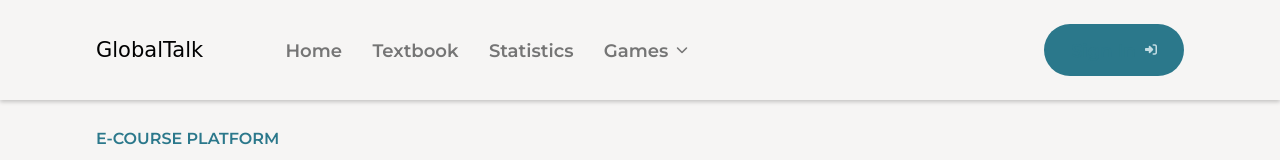
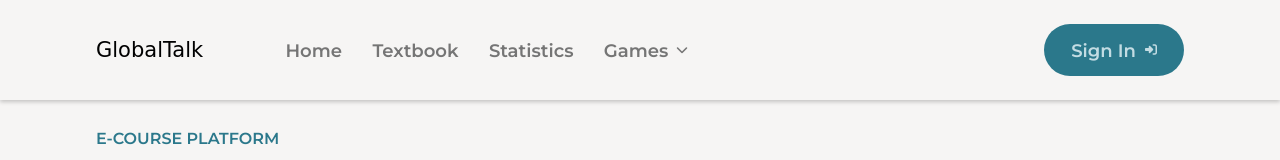
Before and after one commit to rustiandacode/e-learning-platform-slicing-figma-, a plain HTML site: page index.html in a window 1280 px wide. Shown: the top 160 px of the page. Drawn offline with Linux system fonts and the light colour scheme; a web font is replaced by a local one.

Commit message:
add button variant

```diff
--- a/scss/component/_navbar.scss
+++ b/scss/component/_navbar.scss
@@ -74,8 +74,9 @@ nav {
     }
     .btn-telor-asin-oposite {
       @include mixin.flex-box;
+
       p {
-        color: colors.$telor-asin-dark;
+        color: colors.$telor-asin-bright;
         margin-right: 0.5em;
       }
     }
```
Also changed, not shown: scss/main.css, 1 other file.
